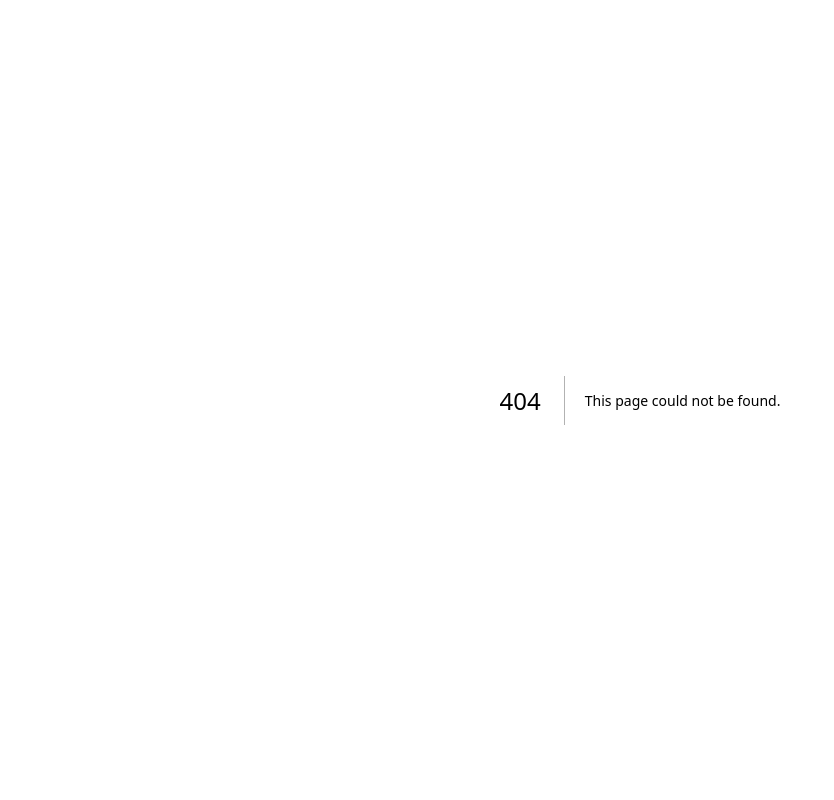
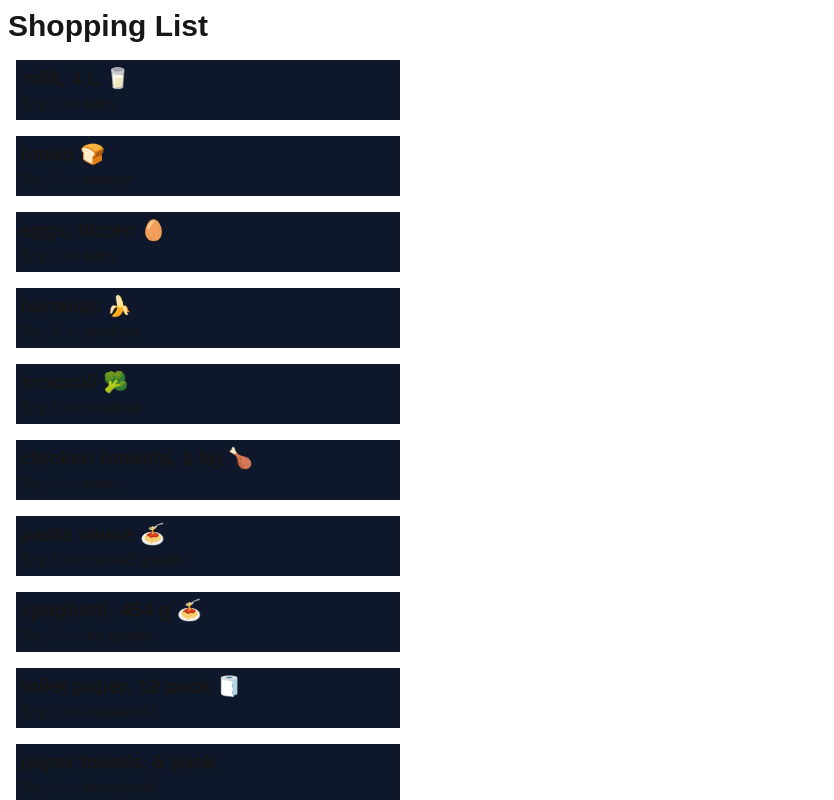
Before and after one commit to Gagandeep9354/cprg306-assignments, a Next.js app: page /week-3 in a window 1280 px wide. Before the commit this address had no page. Shown: the top 800 px of the page, without its empty margins (0-834 px from the left). Built offline with nearby package versions, Linux system fonts and the light colour scheme.

Commit message:
Week 3 Complete

```diff
--- a/app/layout.js
+++ b/app/layout.js
@@ -13,7 +13,7 @@ const geistMono = localFont({
 });
 
 export const metadata = {
-  title: "Create Next App",
+  title: "Shopping List App",
   description: "Generated by create next app",
 };
 
--- a/app/page.js
+++ b/app/page.js
@@ -5,7 +5,8 @@ function page() {
   return (
     <div>
       <h1>CPRG 306: Web Development 2 - Assignments</h1>
-      <Link href="/week-2"> Week 2 Page </Link>
+      <Link href="/week-2"> Week 2 Page </Link><br />
+      <Link href="/week-3"> Week 3 Page</Link>
     </div>
   )
 }
--- /dev/null
+++ b/app/week-3/item-list.js
@@ -0,0 +1,96 @@
+import React from "react";
+import Item from './item'
+
+function ItemList({name, quantity, category}) {
+    const item1 = {
+        name: "milk, 4 L 🥛",
+        quantity: 1,
+        category: "dairy",
+      };
+
+      const item2 = {
+        name: "bread 🍞",
+        quantity: 2,
+        category: "bakery",
+      };
+
+      const item3 = {
+        name: "eggs, dozen 🥚",
+        quantity: 2,
+        category: "dairy",
+      };
+
+      const item4 = {
+        name: "bananas 🍌",
+        quantity: 6,
+        category: "produce",
+      };
+
+      const item5 = {
+        name: "broccoli 🥦",
+        quantity: 3,
+        category: "produce",
+      };
+
+      const item6 = {
+        name: "chicken breasts, 1 kg 🍗",
+        quantity: 1,
+        category: "meat",
+      };
+
+      const item7 = {
+        name: "pasta sauce 🍝",
+        quantity: 3,
+        category: "canned goods",
+      };
+
+      const item8 = {
+        name: "spaghetti, 454 g 🍝",
+        quantity: 2,
+        category: "dry goods",
+      };
+
+      const item9 = {
+        name: "toilet paper, 12 pack 🧻",
+        quantity: 1,
+        category: "household",
+      };
+
+      const item10 = {
+        name: "paper towels, 6 pack",
+        quantity: 1,
+        category: "household",
+      };
+
+      const item11 = {
+        name: "dish soap 🍽️",
+        quantity: 1,
+        category: "household",
+      };
+
+      const item12 = {
+        name: "hand soap 🧼",
+        quantity: 4,
+        category: "household",
+      };
+
+    return(
+      <>
+        <h1 className="text-3xl font-bold m-2">Shopping List</h1>
+        <Item name={item1.name} category= {item1.category} quantity={item1.quantity}/>
+        <Item name={item2.name} category= {item2.category} quantity={item2.quantity}/>
+        <Item name={item3.name} category= {item3.category} quantity={item3.quantity}/>
+        <Item name={item4.name} category= {item4.category} quantity={item4.quantity}/>
+        <Item name={item5.name} category= {item5.category} quantity={item5.quantity}/>
+        <Item name={item6.name} category= {item6.category} quantity={item6.quantity}/>
+        <Item name={item7.name} category= {item7.category} quantity={item7.quantity}/>
+        <Item name={item8.name} category= {item8.category} quantity={item8.quantity}/>
+        <Item name={item9.name} category= {item9.category} quantity={item9.quantity}/>
+        <Item name={item10.name} category= {item10.category} quantity={item10.quantity}/>
+        <Item name={item11.name} category= {item11.category} quantity={item11.quantity}/>
+        <Item name={item12.name} category= {item12.category} quantity={item12.quantity}/>
+        </>
+    )
+}
+
+export default ItemList
--- /dev/null
+++ b/app/week-3/item.js
@@ -0,0 +1,12 @@
+import React from "react";
+
+function Item({name, quantity, category}) {
+    return(
+        <li className="list-none bg-slate-900 m-4 p-1 max-w-sm">
+            <h1 className="text-xl font-bold">{name}</h1>
+            <p>Buy {quantity} in {category}</p>
+        </li>
+    )
+}
+
+export default Item
--- /dev/null
+++ b/app/week-3/page.js
@@ -0,0 +1,9 @@
+import ItemList from './item-list'
+
+export default function Page() {
+    return(
+        <>
+        <ItemList/>
+        </>
+    );
+}
```
